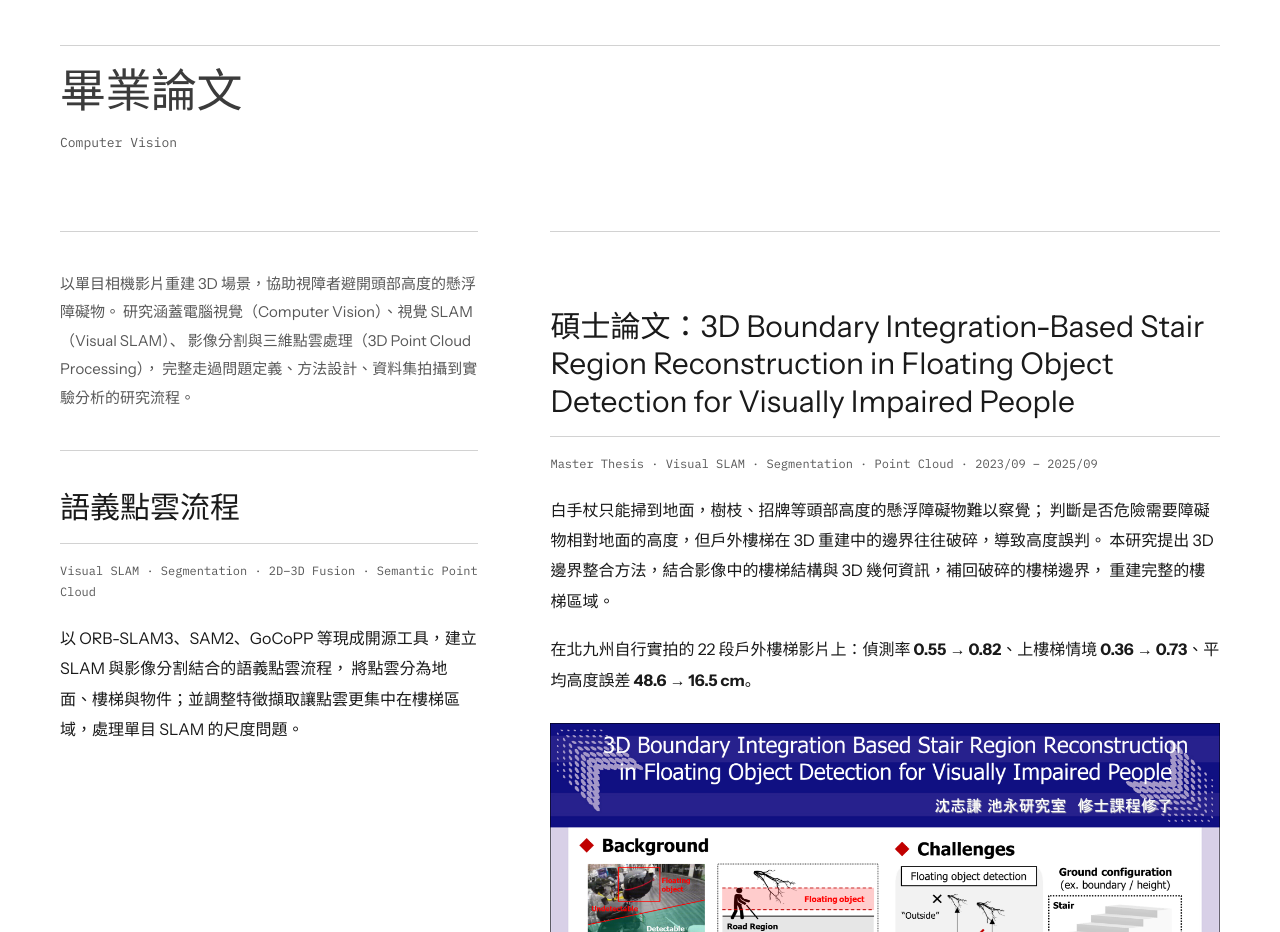
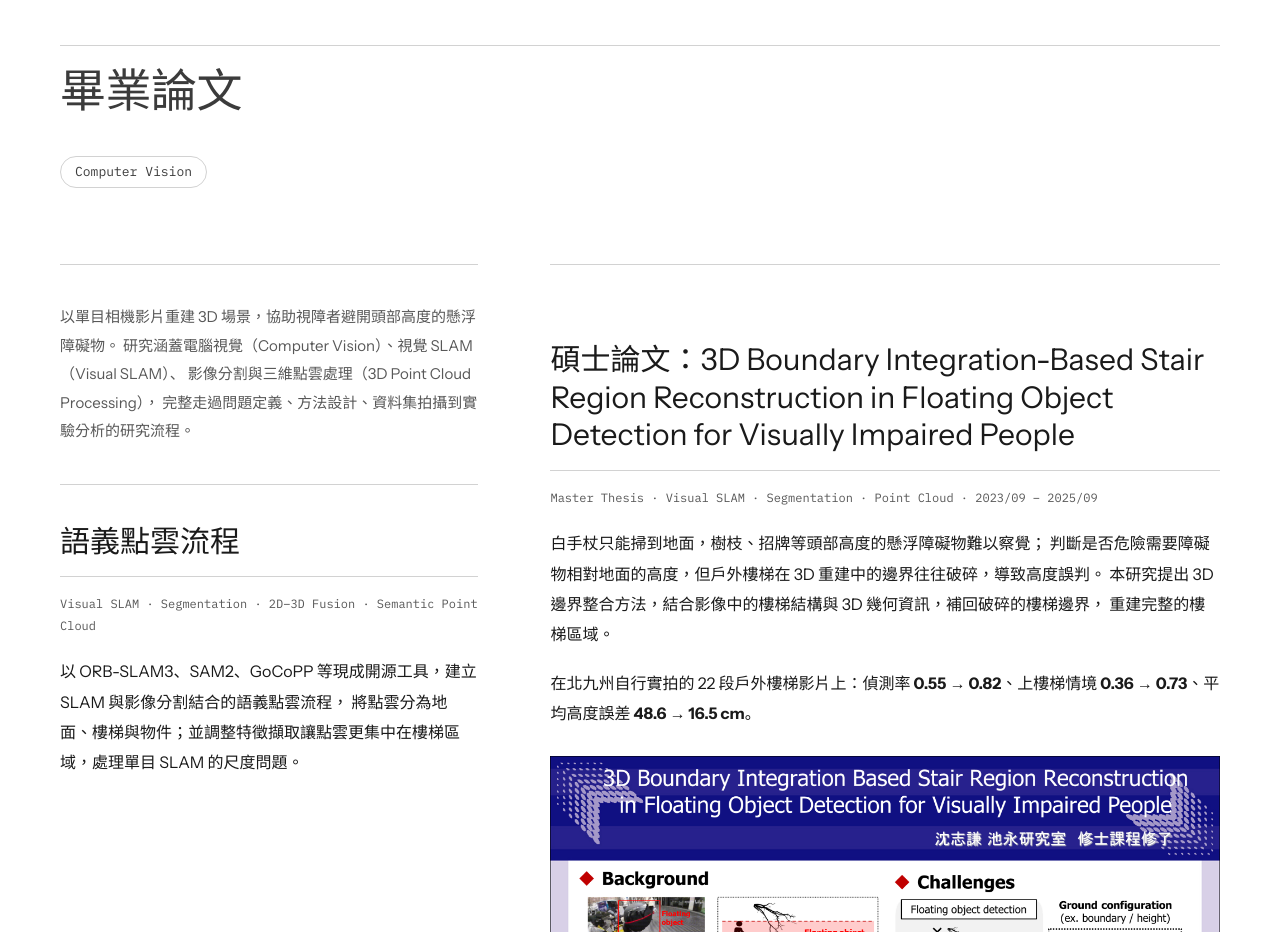
Before and after one commit to brian901106/brian901106.github.io, a React (Vite) app: page / in a window 1280 px wide. Shown: the part 4340-5272 px from the top of the page. Built offline with nearby package versions, Linux system fonts and the light colour scheme.

Commit message:
畢業論文的 Computer Vision 改用關鍵字標籤樣式

```diff
--- a/src/App.tsx
+++ b/src/App.tsx
@@ -312,7 +312,9 @@ export default function App() {
       <section className="records-section" id="thesis">
         <hr className="section-divider" />
         <h2 className="section-title" data-reveal="fade">畢業論文</h2>
-        <p className="section-note" data-reveal="fade">Computer Vision</p>
+        <ul className="keyword-list" data-reveal="fade" aria-label="研究領域">
+          <li>Computer Vision</li>
+        </ul>
         <div className="records-layout">
           <div className="info-left" data-reveal="fade">
             <hr className="section-divider" />
```
